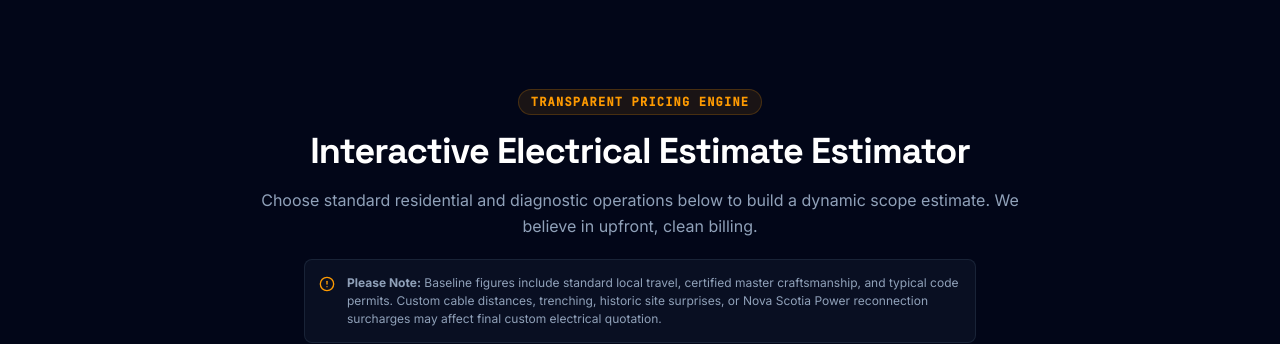
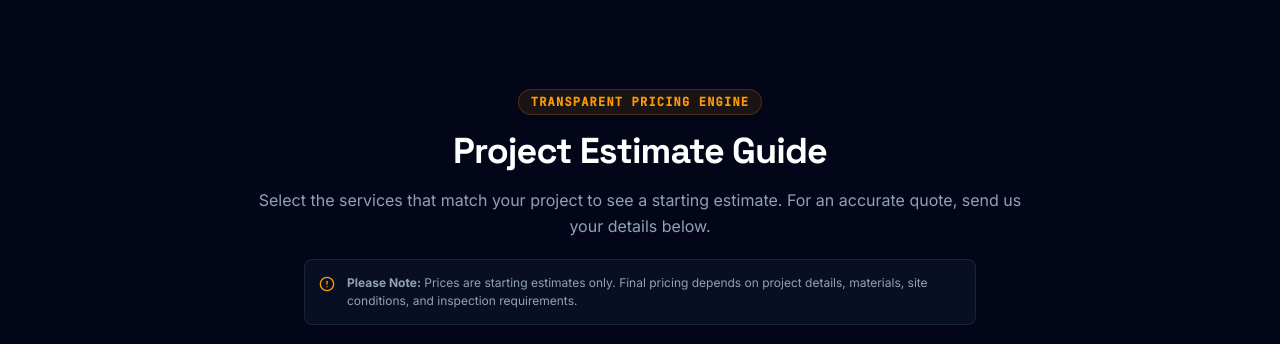
Before and after one commit to HattEvan2004/Maskine-Electrical, a React (Vite) app: page / in a window 1280 px wide. Shown: the part 2300-2644 px from the top of the page. Built offline with nearby package versions, Linux system fonts and the light colour scheme; no server answers.

Commit message:
Refine estimator: Project Estimate Guide, simpler disclaimer and CTA

```diff
--- a/src/components/Estimator.tsx
+++ b/src/components/Estimator.tsx
@@ -67,17 +67,17 @@ export default function Estimator({ onApplyEstimateToBooking }: EstimatorProps)
             Transparent Pricing Engine
           </span>
           <h2 className="text-3xl sm:text-4xl font-display font-bold text-white tracking-tight mb-4">
-            Interactive Electrical Estimate Estimator
+            Project Estimate Guide
           </h2>
           <p className="text-slate-400 text-sm sm:text-base leading-relaxed">
-            Choose standard residential and diagnostic operations below to build a dynamic scope estimate. We believe in upfront, clean billing.
+            Select the services that match your project to see a starting estimate. For an accurate quote, send us your details below.
           </p>
 
           {/* Pricing Disclaimer */}
           <div className="bg-slate-900/60 border border-slate-800/80 rounded-lg p-3.5 mt-5 flex items-start gap-3 max-w-2xl mx-auto text-left">
             <AlertCircle size={16} className="text-amber-500 shrink-0 mt-0.5" />
             <span className="text-[11px] sm:text-xs text-slate-400 leading-normal">
-              <strong>Please Note:</strong> Baseline figures include standard local travel, certified master craftsmanship, and typical code permits. Custom cable distances, trenching, historic site surprises, or Nova Scotia Power reconnection surcharges may affect final custom electrical quotation.
+              <strong>Please Note:</strong> Prices are starting estimates only. Final pricing depends on project details, materials, site conditions, and inspection requirements.
             </span>
           </div>
         </div>
@@ -230,7 +230,7 @@ export default function Estimator({ onApplyEstimateToBooking }: EstimatorProps)
                   <div className="flex items-start gap-2.5">
                     <FileText size={16} className="text-amber-500 shrink-0 mt-0.5" />
                     <span className="text-[11px] text-slate-400 leading-relaxed">
-                      Need Anthony or Mich to inspect this exact list? Apply these items into our fast-book scheduler below. We will receive the complete quote summary automatically.
+                      Want an accurate quote? Send us your project details and we'll get back to you.
                     </span>
                   </div>
 
@@ -238,7 +238,7 @@ export default function Estimator({ onApplyEstimateToBooking }: EstimatorProps)
                     onClick={handleApplyToBooking}
                     className="w-full bg-amber-500 hover:bg-amber-400 text-slate-950 font-bold py-3 px-4 rounded-lg text-xs sm:text-sm shadow-md transition-all flex items-center justify-center gap-1.5"
                   >
-                    <span>Apply Quote to Appointment Booking</span>
+                    <span>Request Final Quote</span>
                     <ArrowRight size={14} />
                   </button>
                 </div>
```
